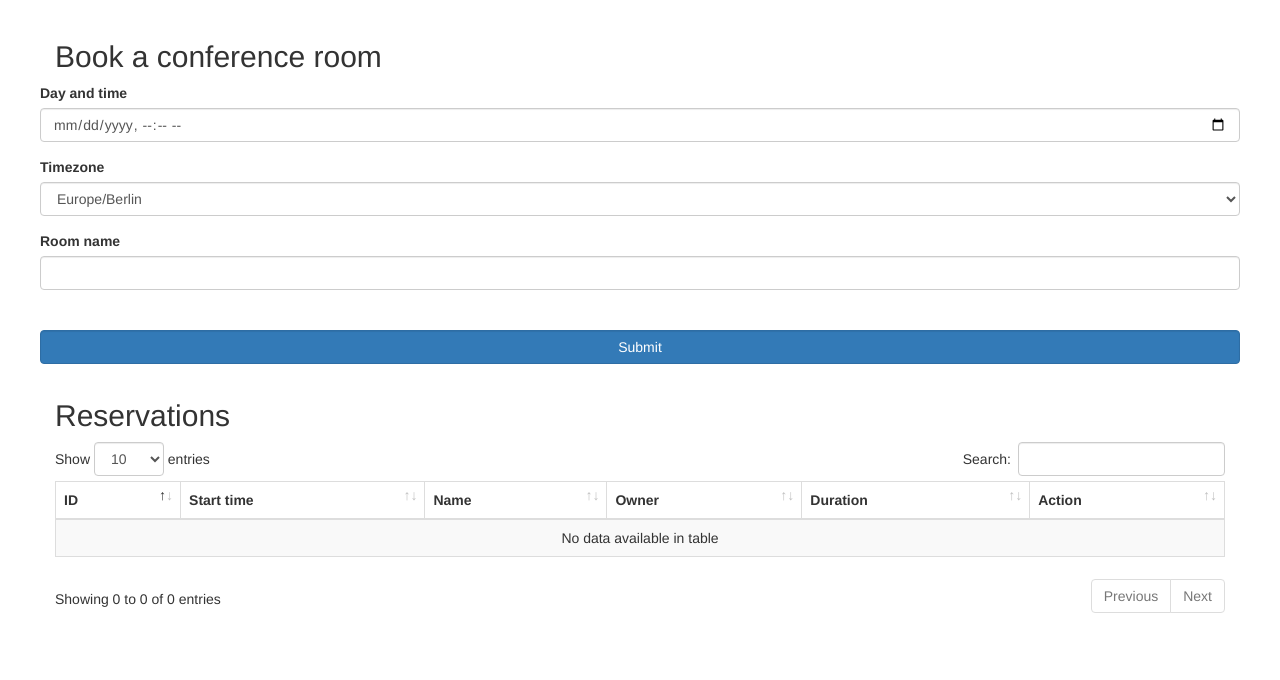
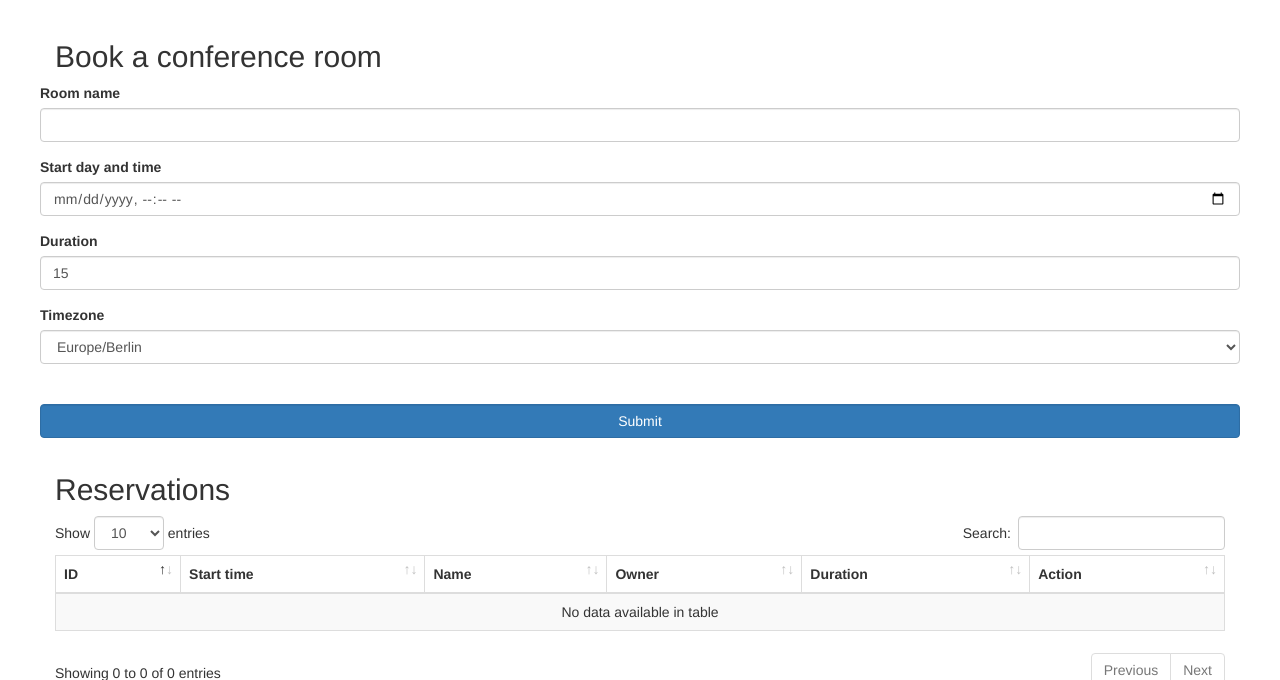
Before and after one commit to loelkes/jire, a Flask app: page / in a window 1280 px wide. Shown: the part 52-732 px from the top of the page. Before the commit the page ends 665 px from the top, so only its background shows below. Run offline with Flask 2, Linux system fonts and the light colour scheme; parts of the project's set-up code (start-up, migrations or seed data) failed here and were passed over; some libraries are stand-ins or nearby versions.

Commit message:
add conference duration to the input form

```diff
--- a/jire/Conferences.py
+++ b/jire/Conferences.py
@@ -31,7 +31,7 @@
         self.mail_owner = data.get('mail_owner')
         self.timezone = pytz.timezone(data.get('timezone', 'UTC'))
         _duration = int(data.get('duration', -1))
-        _duration = 6*3600 if _duration < 0 else _duration
+        _duration = 6*3600 if _duration <= 0 else _duration
         self.__duration = timedelta(seconds=_duration)
         self.jitsi_server = os.environ.get('PUBLIC_URL')  # Public URL of the Jitsi web service
 
--- a/jire/forms.py
+++ b/jire/forms.py
@@ -1,12 +1,12 @@
 from flask_wtf import FlaskForm
-from wtforms import StringField, SubmitField, DateTimeLocalField, SelectField
+from wtforms import StringField, SubmitField, DateTimeLocalField, SelectField, DecimalField
 import wtforms.validators as validators
 import pytz
 
 
 class ReservationForm(FlaskForm):
 
-    start_time = DateTimeLocalField(label='Day and time',
+    start_time = DateTimeLocalField(label='Start day and time',
                                     validators=[validators.InputRequired()],
                                     format='%Y-%m-%dT%H:%M')
 
@@ -21,4 +21,6 @@
     ]
     name = StringField(label='Room name', validators=_name_validators)
 
+    duration = DecimalField(label='Duration', places=0, default=15)
+
     submit = SubmitField(label='Submit')
--- a/jire/routes.py
+++ b/jire/routes.py
@@ -24,7 +24,9 @@
 def reservation():
     form = ReservationForm()
     if form.validate_on_submit():
-        manager.add_reservation(form.data)
+        data = form.data
+        data['duration'] *= 60  # Convert minutes to seconds
+        manager.add_reservation(data)
         app.logger.info('New reservation validation successfull')
     else:
         app.logger.info('New reservation validation failed')
--- a/jire/templates/reservations.html
+++ b/jire/templates/reservations.html
@@ -11,10 +11,11 @@
           {{ form.csrf_token }}
 
             <div class="row">
+              <div class="col-xl-3">{{ wtf.form_field(form.name) }}</div>
               <div class="col-xl-3">{{ wtf.form_field(form.start_time) }}</div>
-              <div class="col-xl-3">{{ wtf.form_field(form.timezone) }}</div>
-              <div class="col-xl-3">{{ wtf.form_field(form.name) }}</div>
-              <div class="col-xl-3">
+              <div class="col-xl-2">{{ wtf.form_field(form.duration) }}</div>
+              <div class="col-xl-2">{{ wtf.form_field(form.timezone) }}</div>
+              <div class="col-xl-2">
                   <div class="form-group">
                       <label class="control-label" for="submit">&zwnj;</label>
                       <button class="btn btn-primary form-control" type="submit">Submit</button>
```
